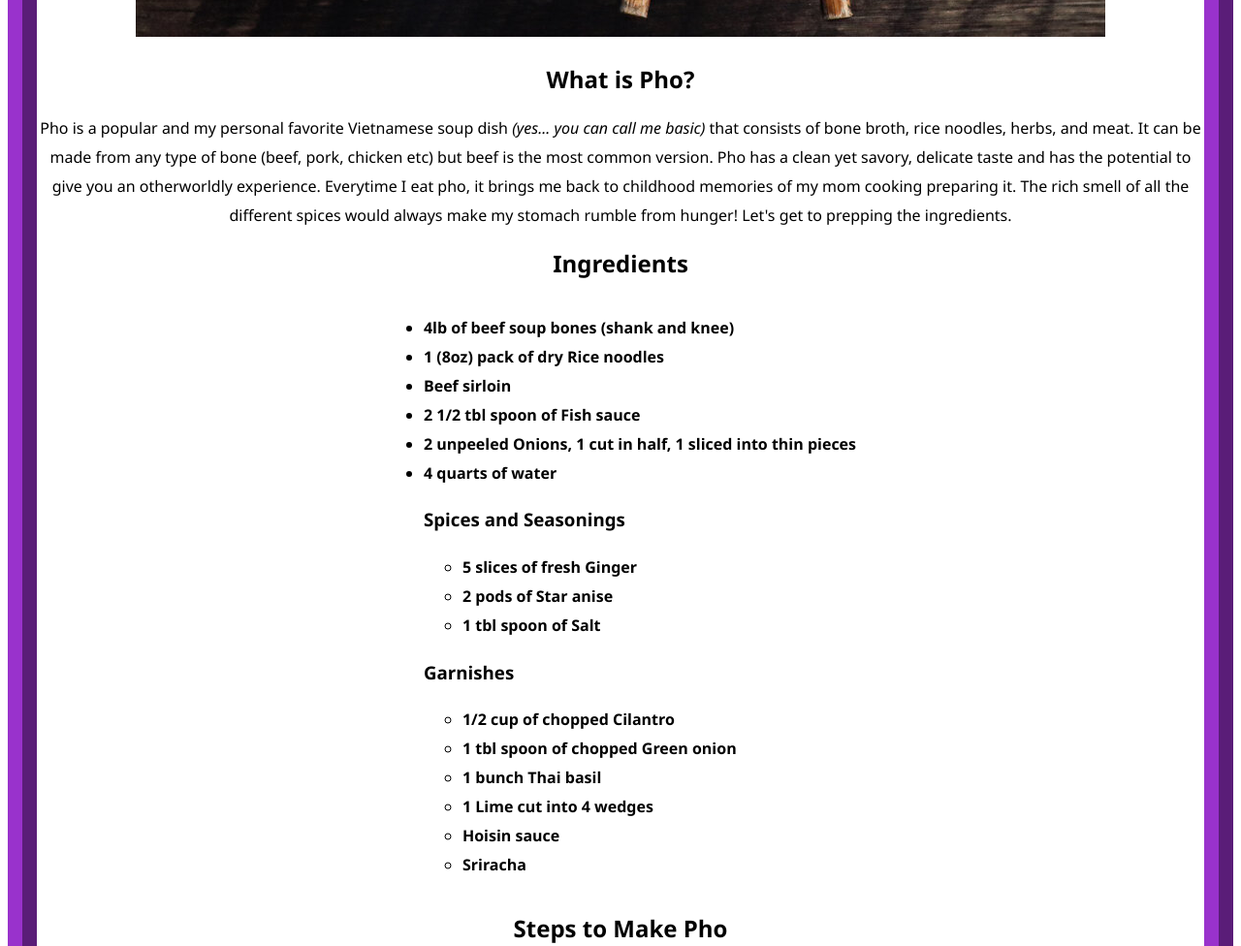
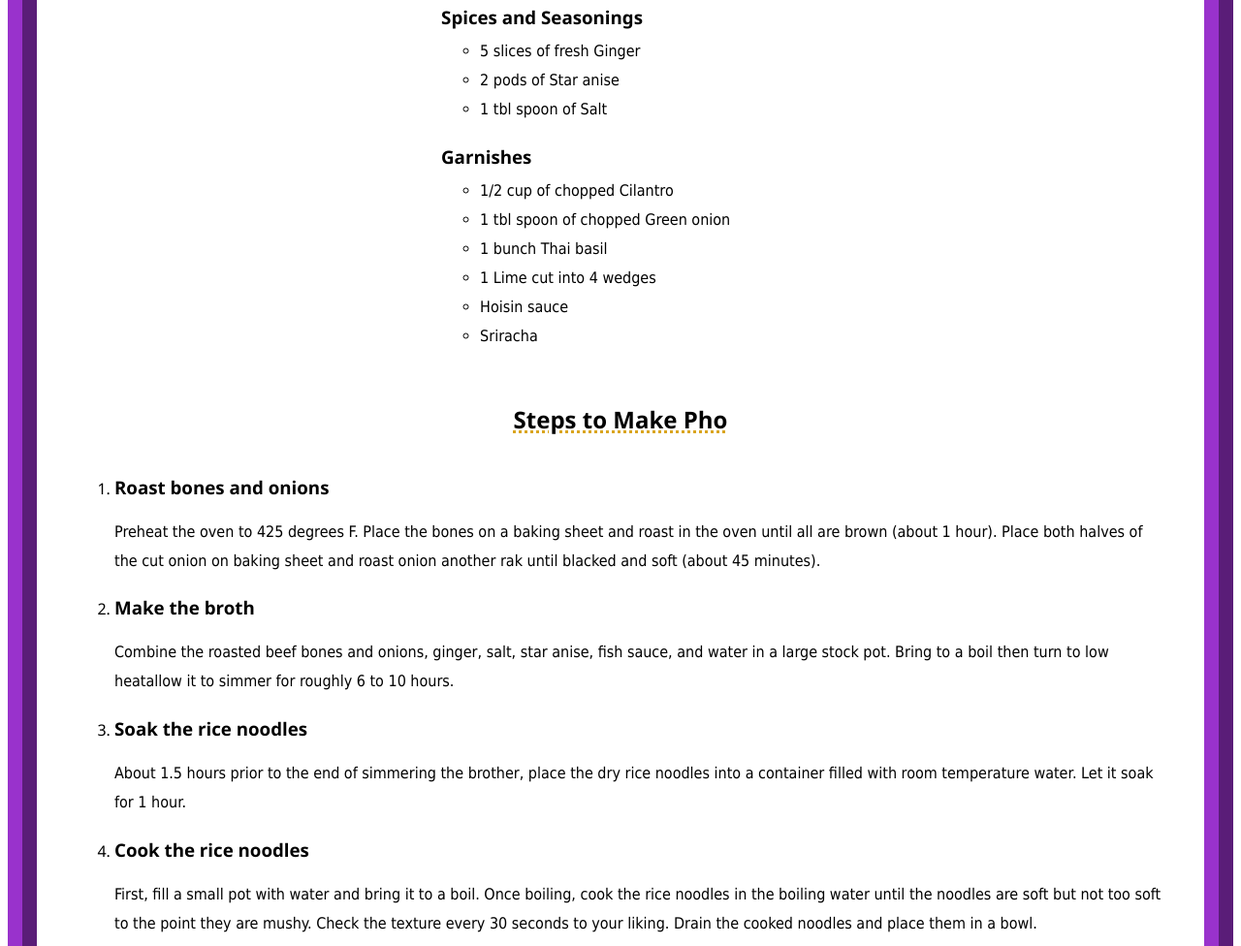
Before and after one commit to SiegingCryptkd/odin-recipes, a plain HTML site: page recipes/pho.html in a window 1280 px wide. Shown: the part 1073-2049 px from the top of the page at 97% size. Drawn offline with Linux system fonts and the light colour scheme.

Commit message:
Edit index.html + pho.html + styles.css
Finalized styling of index.html and pho.html. Added and removed classes
for efficiency. Reordered several lines in styles.css to better
organize.

In pho.html, removed "steps" class on line 48. Added pho and recipes
class to line 11.

```diff
--- a/recipes/pho.html
+++ b/recipes/pho.html
@@ -8,12 +8,12 @@
     <link rel="stylesheet" href="../styles.css">
 </head>
 
-<body>
+<body class="pho recipes">
     <h1 class="title">Pho</h1>
-        <img src="../images/pho.jpg" alt="Finished pho from above">
+        <img class="pic" src="../images/pho.jpg" alt="Finished pho from above">
 
     <h2 class="heading">What is Pho?</h2>
-    <p>Pho is a popular and my personal favorite Vietnamese soup dish <i>(yes... you can call me basic)</i>
+    <p class="para">Pho is a popular and my personal favorite Vietnamese soup dish <i>(yes... you can call me basic)</i>
         that consists of bone broth, rice noodles, herbs, and meat. It can be made from any type of bone
         (beef, pork, chicken etc) but beef is the most common version. Pho has a clean yet savory,
         delicate taste and has the potential to give you an otherworldly experience. Everytime I eat pho,
@@ -45,29 +45,29 @@
         </ul>
 
     <h2 class="heading">Steps to Make Pho</h2>
-        <ol>
-            <li><h3>Roast bones and onions</h3><p>Preheat the oven to 425 degrees F. Place the bones on a baking sheet and roast
+        <ol class="steps">
+            <li><h3 class="subheading">Roast bones and onions</h3><p class="para">Preheat the oven to 425 degrees F. Place the bones on a baking sheet and roast
                 in the oven until all are brown (about 1 hour). Place both halves of the cut onion on baking sheet and roast onion
                 another rak until blacked and soft (about 45 minutes).
             </p></li>
-            <li><h3>Make the broth</h3><p>Combine the roasted beef bones and onions, ginger, salt, star anise, fish sauce, and
+            <li><h3 class="subheading">Make the broth</h3><p class="para">Combine the roasted beef bones and onions, ginger, salt, star anise, fish sauce, and
                 water in a large stock pot. Bring to a boil then turn to low heatallow it to simmer for roughly 6 to 10 hours.
             </p></li>
-            <li><h3>Soak the rice noodles</h3><p>About 1.5 hours prior to the end of simmering the brother, place the dry rice
+            <li><h3 class="subheading">Soak the rice noodles</h3><p class="para">About 1.5 hours prior to the end of simmering the brother, place the dry rice
                 noodles into a container filled with room temperature water. Let it soak for 1 hour.
             </p></li>
-            <li><h3>Cook the rice noodles</h3><p>First, fill a small pot with water and bring it to a boil. Once boiling, cook
+            <li><h3 class="subheading">Cook the rice noodles</h3><p class="para">First, fill a small pot with water and bring it to a boil. Once boiling, cook
                 the rice noodles in the boiling water until the noodles are soft but not too soft to the point they are mushy.
                 Check the texture every 30 seconds to your liking. Drain the cooked noodles and place them in a bowl.
             </p></li>
-            <li><h3>Plate it!</h3><p>You're on the last stretch! Finally, garnish the bowl of cooked noodles with thinnly cut
+            <li><h3 class="subheading">Plate it!</h3><p class="para">You're on the last stretch! Finally, garnish the bowl of cooked noodles with thinnly cut
                 sirloin, cilantro, green onions, squeezed lime, and other toppings you might want. Once finished, pour some of
                 that yummy broth you had simmering into your bowl. The meat will be cooked by the hot soup! If the meat is too
                 pink for you, you can cook it to your liking in the broth itself.</p></li>
         </ol>
 
     <h2 class="heading">Congrats! You've made Pho!</h2>
-    <p>Enjoy your light and delicious cuisine. You'll realize how homey it will make you feel and can cook this whenever you're
+    <p class="para">Enjoy your light and delicious cuisine. You'll realize how homey it will make you feel and can cook this whenever you're
         down in the dumps!
     </p>
 </body>
--- a/styles.css
+++ b/styles.css
@@ -1,14 +1,17 @@
+/* All Pages*/
 *{
     line-height:30px;
 }
 body {
     font-family:'Segoe UI', Tahoma, Geneva, Verdana, sans-serif;
     text-align: center;
+    width: auto;
     border-style:ridge;
     border-color:darkorchid;
     border-width:30px;
     border-bottom: 0px;
     border-radius: 20px 20px 45px 45px;
+    padding: 40px;
 }
 
 /* List align in the center of page but text to the left! */
@@ -18,10 +21,41 @@ div.parent {
 ul, ol {
     display:inline-block;
     text-align: left;
-    font-weight: 600;
 }
 
 .pic {
     border-radius: 20px 20px 20px 20px;
     border: solid 5px plum;
+    width: 400px;
+    height: auto;
 }
+
+.heading,
+.subheading,
+.links {
+    padding-bottom: 0px;
+    margin-bottom: 5px;
+    font-weight: 600;
+}
+
+/* Recipe Pages */
+body .title {
+    font-size: 40px;
+    font-weight: 900;
+    text-decoration:dotted overline underline darkmagenta;
+}
+
+.heading {
+    padding-top: 20px;
+    margin-top: 20px;
+    text-decoration:dotted underline goldenrod 3px;
+}
+
+.recipes li {
+    font-weight: 300;
+}
+
+ul li,
+.para {
+    font-family: Tahoma, Serif, 'Segoe IU';
+}
```
Also changed, not shown: index.html (+1 -1 lines). Lines whose indentation alone changed are shown as unchanged.
